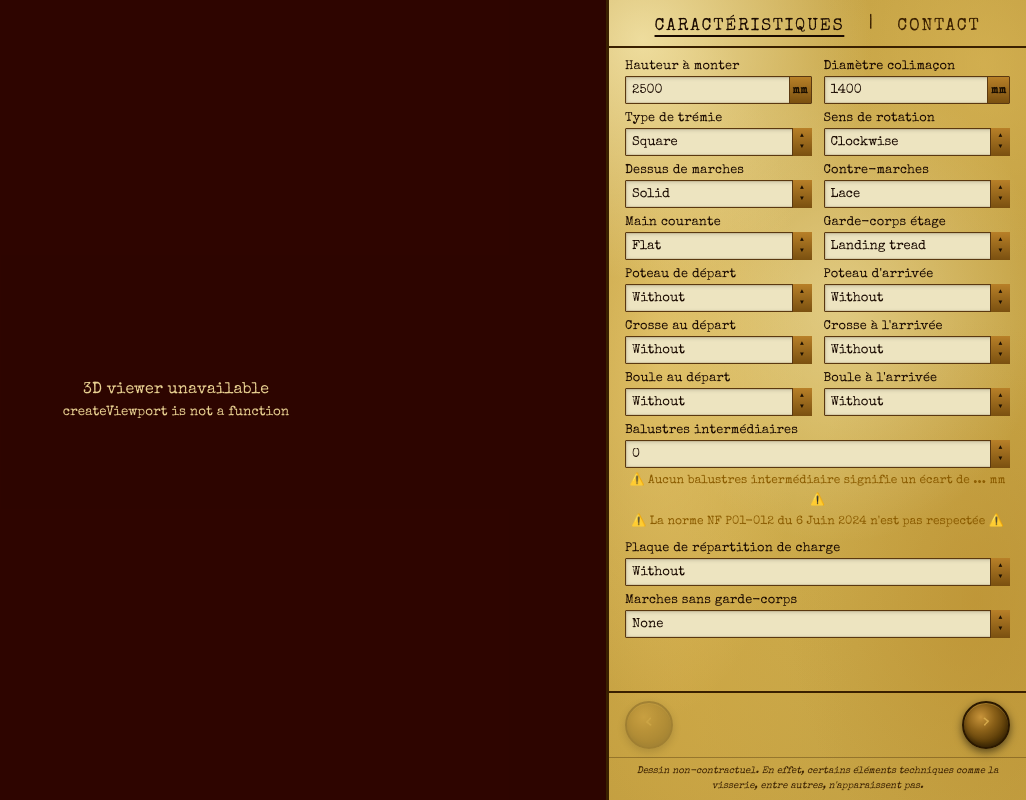
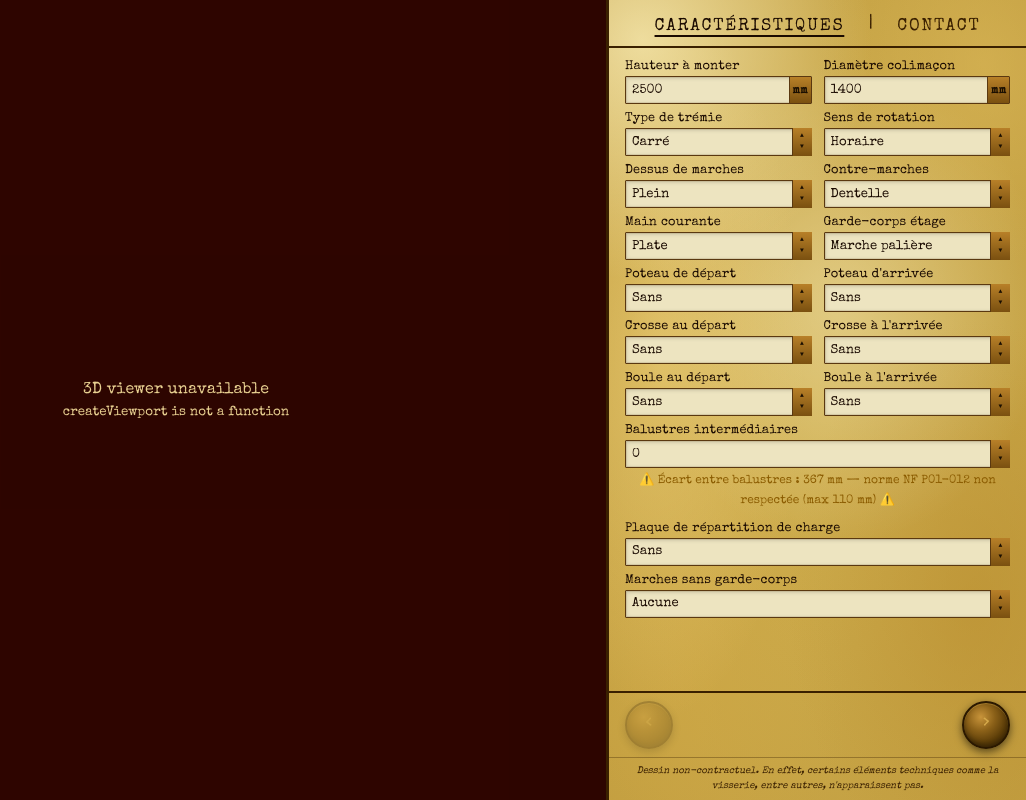
Before and after one commit to renaudcr/sha, a React (Vite) app: page / in a window 1280 px wide. Shown: the whole page, without its empty margins (254-1280 px from the left). Built offline with nearby package versions, Linux system fonts and the light colour scheme.

Commit message:
fix: translate all options to French, fix NF P01-012 gap calculation

```diff
--- a/src/FeaturesTab.tsx
+++ b/src/FeaturesTab.tsx
@@ -17,17 +17,12 @@ function Stepper({
   const [editing, setEditing] = useState(false);
   const [draft, setDraft] = useState("");
 
-  const startEdit = () => {
-    setDraft(String(value));
-    setEditing(true);
-  };
-
+  const startEdit = () => { setDraft(String(value)); setEditing(true); };
   const commitEdit = () => {
     const n = parseInt(draft, 10);
     if (!isNaN(n)) onChange(Math.min(max, Math.max(min, n)));
     setEditing(false);
   };
-
   const handleKey = (e: React.KeyboardEvent<HTMLInputElement>) => {
     if (e.key === "Enter") commitEdit();
     if (e.key === "Escape") setEditing(false);
@@ -35,7 +30,7 @@ function Stepper({
 
   return (
     <div className="stepper">
-      <div className="stepper-val" onClick={!editing ? startEdit : undefined} title="Click to type a value">
+      <div className="stepper-val" onClick={!editing ? startEdit : undefined} title="Cliquer pour saisir une valeur">
         {editing ? (
           <input
             className="stepper-input"
@@ -49,9 +44,7 @@ function Stepper({
             onKeyDown={handleKey}
           />
         ) : (
-          <>
-            {value}
-          </>
+          <>{value}</>
         )}
       </div>
       {unit && <span className="stepper-unit">{unit}</span>}
@@ -86,10 +79,26 @@ function Field({ label, children }: { label: string; children: React.ReactNode }
   );
 }
 
+/* ── NF P01-012 gap calculation ──
+   Circumference of stair ≈ π × diameter
+   Sections between balusters = balusters + 1
+   Gap ≈ circumference / (sections × number_of_steps)
+   We approximate with: gap = (π × diameter) / ((balusters + 1) × 12)
+   Standard requires gap ≤ 110 mm
+*/
+function calcGap(diameter: number, balusters: number): number {
+  const circumference = Math.PI * diameter;
+  const sections = (balusters + 1) * 12;
+  return Math.round(circumference / sections);
+}
+
 export default function FeaturesTab({ config, onChange }: Props) {
   const sel = (key: keyof ConfigState) =>
     (e: React.ChangeEvent<HTMLSelectElement>) => onChange(key, Number(e.target.value));
   const num = (key: keyof ConfigState) => (v: number) => onChange(key, v);
+
+  const gap = calcGap(config.diameter, config.balusters);
+  const nfViolation = gap > 110;
 
   return (
     <div className="tab-content">
@@ -105,98 +114,98 @@ export default function FeaturesTab({ config, onChange }: Props) {
 
         <Field label="Type de trémie">
           <Sel value={config.openingType} onChange={sel("openingType")}>
-            <option value={0}>Square</option>
-            <option value={1}>Round</option>
+            <option value={0}>Carré</option>
+            <option value={1}>Rond</option>
           </Sel>
         </Field>
 
         <Field label="Sens de rotation">
           <Sel value={config.rotation} onChange={sel("rotation")}>
-            <option value={0}>Clockwise</option>
-            <option value={1}>Counter-clockwise</option>
+            <option value={0}>Horaire</option>
+            <option value={1}>Anti-horaire</option>
           </Sel>
         </Field>
 
         <Field label="Dessus de marches">
           <Sel value={config.treadTop} onChange={sel("treadTop")}>
-            <option value={0}>Solid</option>
-            <option value={1}>Wood – raw oak</option>
-            <option value={2}>Wood – vitrified oak</option>
-            <option value={3}>Wood – raw teak</option>
-            <option value={4}>Wood – oiled teak</option>
-            <option value={5}>Lace</option>
+            <option value={0}>Plein</option>
+            <option value={1}>Bois – chêne brut</option>
+            <option value={2}>Bois – chêne vitrifié</option>
+            <option value={3}>Bois – teck brut</option>
+            <option value={4}>Bois – teck huilé</option>
+            <option value={5}>Dentelle</option>
           </Sel>
         </Field>
 
         <Field label="Contre-marches">
           <Sel value={config.risers} onChange={sel("risers")}>
-            <option value={4}>Lace</option>
+            <option value={4}>Dentelle</option>
             <option value={0}>Deep Forest</option>
-            <option value={1}>Solid</option>
-            <option value={2}>Open</option>
+            <option value={1}>Plein</option>
+            <option value={2}>Ouvert</option>
           </Sel>
         </Field>
 
         <Field label="Main courante">
           <Sel value={config.handrail} onChange={sel("handrail")}>
-            <option value={0}>Braided steel</option>
-            <option value={1}>Hemp</option>
-            <option value={2}>Flat</option>
-            <option value={3}>Round</option>
-            <option value={4}>Molded</option>
+            <option value={0}>Câble tressé acier</option>
+            <option value={1}>Chanvre</option>
+            <option value={2}>Plate</option>
+            <option value={3}>Ronde</option>
+            <option value={4}>Moulurée</option>
           </Sel>
         </Field>
 
         <Field label="Garde-corps étage">
           <Sel value={config.floorRailing} onChange={sel("floorRailing")}>
-            <option value={0}>Landing tread</option>
-            <option value={1}>Well opening surround</option>
+            <option value={0}>Marche palière</option>
+            <option value={1}>Tour de trémie</option>
           </Sel>
         </Field>
 
         <Field label="Poteau de départ">
           <Sel value={config.startPost} onChange={sel("startPost")}>
-            <option value={0}>Without</option>
-            <option value={1}>With</option>
+            <option value={0}>Sans</option>
+            <option value={1}>Avec</option>
           </Sel>
         </Field>
 
         <Field label="Poteau d'arrivée">
           <Sel value={config.endPost} onChange={sel("endPost")}>
-            <option value={0}>Without</option>
-            <option value={1}>With</option>
+            <option value={0}>Sans</option>
+            <option value={1}>Avec</option>
           </Sel>
         </Field>
 
         <Field label="Crosse au départ">
           <Sel value={config.startNewel} onChange={sel("startNewel")}>
-            <option value={0}>Without</option>
-            <option value={1}>Short</option>
-            <option value={2}>Long</option>
+            <option value={0}>Sans</option>
+            <option value={1}>Courte</option>
+            <option value={2}>Longue</option>
           </Sel>
         </Field>
 
         <Field label="Crosse à l'arrivée">
           <Sel value={config.endNewel} onChange={sel("endNewel")}>
-            <option value={0}>Without</option>
-            <option value={1}>Short</option>
-            <option value={2}>Long</option>
+            <option value={0}>Sans</option>
+            <option value={1}>Courte</option>
+            <option value={2}>Longue</option>
           </Sel>
         </Field>
 
         <Field label="Boule au départ">
           <Sel value={config.startBall} onChange={sel("startBall")}>
-            <option value={0}>Without</option>
-            <option value={1}>Steel</option>
-            <option value={2}>Glass</option>
+            <option value={0}>Sans</option>
+            <option value={1}>Acier</option>
+            <option value={2}>Verre</option>
           </Sel>
         </Field>
 
         <Field label="Boule à l'arrivée">
           <Sel value={config.endBall} onChange={sel("endBall")}>
-            <option value={0}>Without</option>
-            <option value={1}>Steel</option>
-            <option value={2}>Glass</option>
+            <option value={0}>Sans</option>
+            <option value={1}>Acier</option>
+            <option value={2}>Verre</option>
           </Sel>
         </Field>
 
@@ -210,10 +219,9 @@ export default function FeaturesTab({ config, onChange }: Props) {
             <option value={3}>3</option>
             <option value={4}>4</option>
           </Sel>
-          {config.balusters === 0 && (
+          {nfViolation && (
             <div className="warning-box">
-              <span className="warn-icon">⚠️</span> Aucun balustres intermédiaire signifie un écart de ... mm <span className="warn-icon">⚠️</span><br />
-              <span className="warn-icon">⚠️</span> La norme NF P01-012 du 6 Juin 2024 n'est pas respectée <span className="warn-icon">⚠️</span>
+              ⚠️ Écart entre balustres : {gap} mm — norme NF P01-012 non respectée (max 110 mm) ⚠️
             </div>
           )}
         </div>
@@ -221,15 +229,15 @@ export default function FeaturesTab({ config, onChange }: Props) {
         <div className="field field--full">
           <label className="field-label">Plaque de répartition de charge</label>
           <Sel value={config.distributionPlate} onChange={sel("distributionPlate")}>
-            <option value={0}>Without</option>
-            <option value={1}>With</option>
+            <option value={0}>Sans</option>
+            <option value={1}>Avec</option>
           </Sel>
         </div>
 
         <div className="field field--full">
           <label className="field-label">Marches sans garde-corps</label>
           <Sel value={config.treadsNoRail} onChange={sel("treadsNoRail")}>
-            <option value={0}>None</option>
+            <option value={0}>Aucune</option>
             <option value={1}>1</option>
             <option value={2}>2</option>
             <option value={3}>3</option>
```
